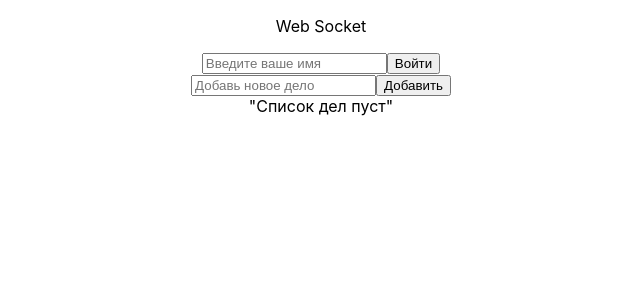
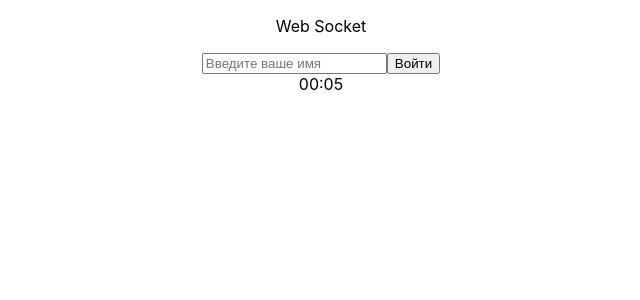
Before and after one commit to Yogurt7v/RealTimeConnections, a React (Create React App) app in the folder client/: page / in a window 1280 px wide. Shown: the top 300 px of the page, without its empty margins (319-959 px from the left). Built offline with nearby package versions, Linux system fonts and the light colour scheme.

Commit message:
Рабочий таймер с правильным форматированием

```diff
--- a/client/src/App.js
+++ b/client/src/App.js
@@ -1,5 +1,5 @@
 import './App.css';
-import Counter from './test.jsx';
+import Countdown from './test.jsx';
 import WebSock from './webSocket';
 // import EventSource from './eventSource';
 // import LongPulling from './longPulling';
@@ -13,7 +13,7 @@ function App() {
       <EventSource /> */}
       <p>Web Socket</p>
       <WebSock />
-      <Counter />
+      <Countdown initialSeconds={12} />
     </div>
   );
 }
--- a/client/src/test.jsx
+++ b/client/src/test.jsx
@@ -1,44 +1,28 @@
-import { useState } from 'react';
+import { useEffect, useRef, useState } from 'react';
 
-export default function ToDoList() {
-  const [todoList, setTodoList] = useState([]);
-  const [newTodo, setNewTodo] = useState('');
+export default function Countdown({ initialSeconds = 64 }) {
+  const [timer, setTimer] = useState(+initialSeconds);
+  const timerFunction = useRef(null);
 
-  const addTodo = () => {
-    if (newTodo.trim()) {
-      setTodoList((prev) => [...prev, newTodo]);
-      setNewTodo('');
-    }
+  const formatTime = (seconds) => {
+    const mins = Math.floor(seconds / 60);
+    const secs = seconds % 60;
+    return `${mins.toString().padStart(2, '0')}:${secs.toString().padStart(2, '0')}`;
   };
 
-  return (
-    <>
-      <div>
-        <input
-          onKeyDown={(e) => {
-            if (e.key === 'Enter') {
-              addTodo();
-            }
-          }}
-          placeholder="Добавь новое дело"
-          onChange={(e) => {
-            setNewTodo(e.target.value);
-          }}
-          value={newTodo}
-        />
-        <button onClick={() => addTodo()}>Добавить</button>
-      </div>
-      <div>
-        {todoList.length === 0 ? (
-          <div>"Список дел пуст"</div>
-        ) : (
-          <div>
-            {todoList.map((item, index) => (
-              <div key={index}>{item}</div>
-            ))}
-          </div>
-        )}
-      </div>
-    </>
-  );
+  useEffect(() => {
+    timerFunction.current = setInterval(() => {
+      setTimer((prev) => {
+        if (prev <= 1) {
+          clearInterval(timerFunction.current);
+          return 0;
+        }
+        return prev - 1;
+      });
+    }, 1000);
+
+    return () => clearInterval(timerFunction.current);
+  }, []);
+
+  return <div>{formatTime(timer)}</div>;
 }
```
